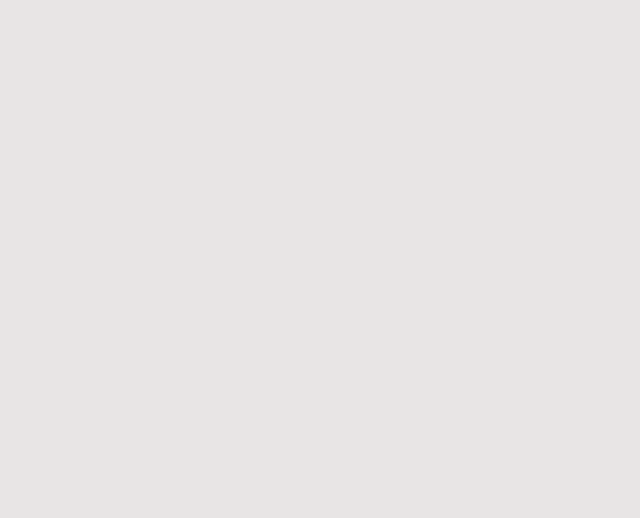
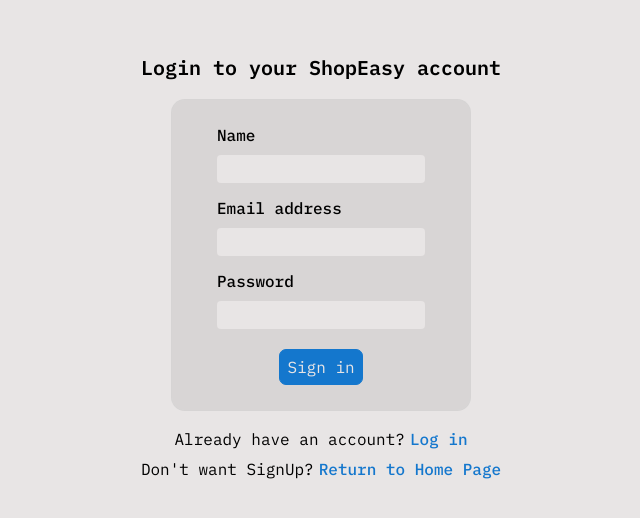
Before and after one commit to g0rs1n/ShopEasy, a React (Vite) app in the folder client/: page /signup in a window 1280 px wide. Shown: the part 134-652 px from the top of the page, without its empty margins (319-959 px from the left). Built offline with nearby package versions, Linux system fonts and the light colour scheme.

Commit message:
SignUp Page

```diff
--- a/client/src/components/SignUp/SignUp.jsx
+++ b/client/src/components/SignUp/SignUp.jsx
@@ -1,10 +1,109 @@
-
+import {useForm} from 'react-hook-form'
+import { useState } from 'react'
+import { Link, useNavigate } from 'react-router-dom'
+import axios from 'axios'
+import '../Login/Login.scss'
 
 
 export default function SignUp () {
+
+    const navigate = useNavigate()
+    const {register, handleSubmit, formState} = useForm({
+        mode: "onChange"
+    })
+    const [userData, setUserData] = useState({})
+
+    const nameError = formState.errors.name?.message
+    const emailError = formState.errors.email?.message
+    const passwordError = formState.errors.password?.message
+
+    const handleOnChange = (e) => {
+        setUserData({
+            ...userData,
+            [e.target.name]: e.target.value
+        })
+    }
+
+    const onSubmit = async () => {
+        try {
+            if (formState.isValid) {
+
+            }
+        } catch (error) {
+            console.error("Error: post signUpData", error)
+        }
+    }
+
     return (
         <>
-
+            <div className='wrapper-login-page'>
+                <div className='container-main'>
+                    <div className='login-page'>
+                        <div className='login-title'>
+                            <h3 className='login-title__h3'>
+                                Login to your ShopEasy account
+                            </h3>
+                        </div>
+                        <div className='wrapper-login-form'>
+                            <form onSubmit={handleSubmit(onSubmit)} className="login-form">
+                                <div className='wrapper-input-sections'>
+                                    <div className='wrapper-input-section'>
+                                        <label className='login-form__label' htmlFor="name">Name</label>
+                                        <input name='name' type="text" id='name' className='login-form__input'
+                                        {...register("name",{
+                                            required: 'This field must not be empty',
+                                            onChange: handleOnChange
+                                        })}
+                                        />
+                                        {nameError && <p className='login-input-error__p'>{nameError}</p>}
+                                    </div>
+                                    <div className='wrapper-input-section'>
+                                        <label className='login-form__label' htmlFor="email">Email address</label>
+                                        <input name='email' type="email" id='email' className='login-form__input'
+                                        {...register("email",{
+                                            required: 'Invalid email type',
+                                            pattern: {
+                                                value: /^[^\s@]+@[^\s@]+\.[^\s@]+$/,
+                                                message: 'Invalid email type'
+                                            },
+                                            onChange: handleOnChange
+                                        })}
+                                        />
+                                        {emailError && <p className='login-input-error__p'>{emailError}</p>}
+                                    </div>
+                                    <div className='wrapper-input-section'>
+                                        <label className='login-form__label' htmlFor="password">Password</label>
+                                        <input name='password' type="password" id='password' className='login-form__input'
+                                        {...register("password",{
+                                            required: 'This field must not be empty',
+                                            onChange: handleOnChange
+                                        })}
+                                        />
+                                        {passwordError && <p className='login-input-error__p'>{passwordError}</p>}
+                                    </div>
+                                </div>
+                                <div className='wrapper-login-button'>
+                                    <button  type='submit' className='login-form__button'>Sign in</button>
+                                </div>
+                            </form>
+                        </div>
+                        <div className='wrapper-login-footer-section'>
+                            <div className='login-footer-section'>
+                                <p className='login-footer-section__p'>
+                                    Already have an account?
+                                </p>
+                                <Link to={'/login'} className='login-footer-section__link'>Log in</Link>
+                            </div>
+                            <div className='login-footer-section'>
+                                <p className='login-footer-section__p'>
+                                    Don't want SignUp?
+                                </p>
+                                <Link to={'/'} className='login-footer-section__link'>Return to Home Page</Link>
+                            </div>
+                        </div>
+                    </div>
+                </div>
+            </div>
         </>
     )
 }
```
